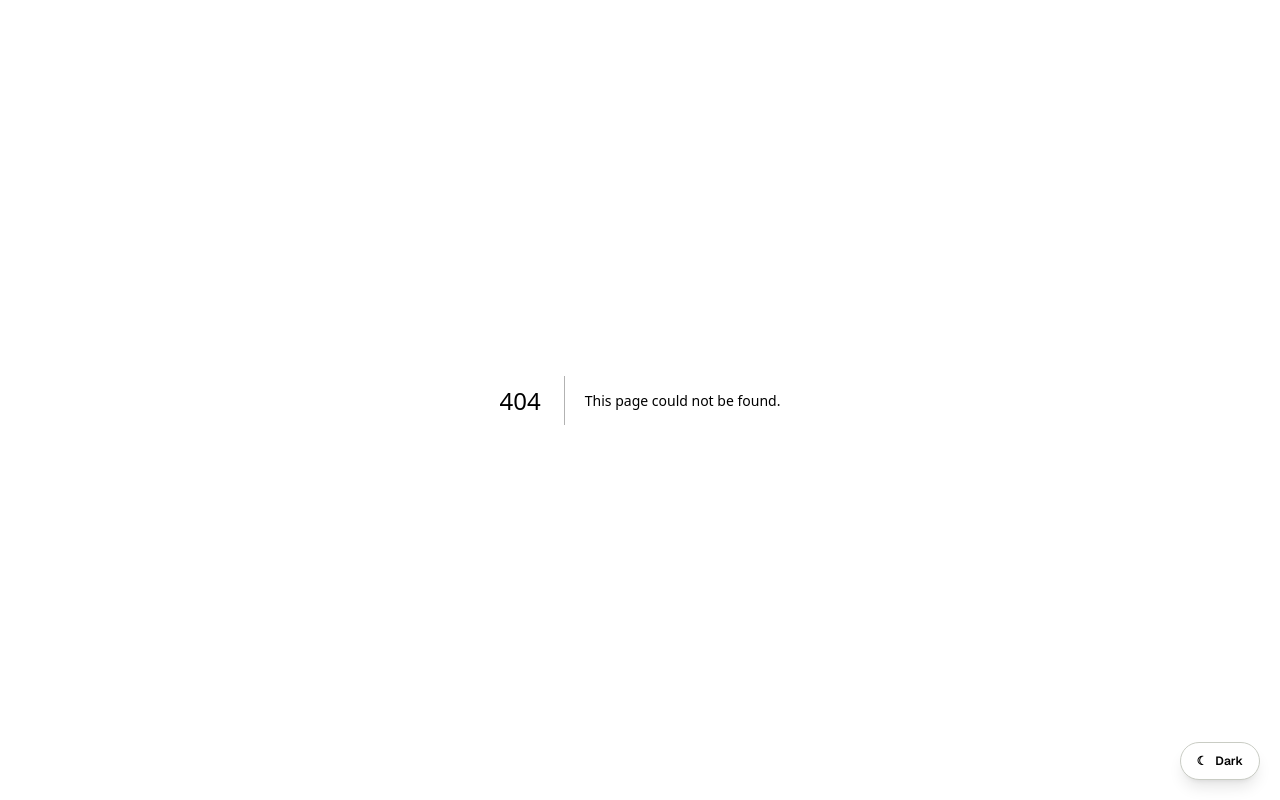
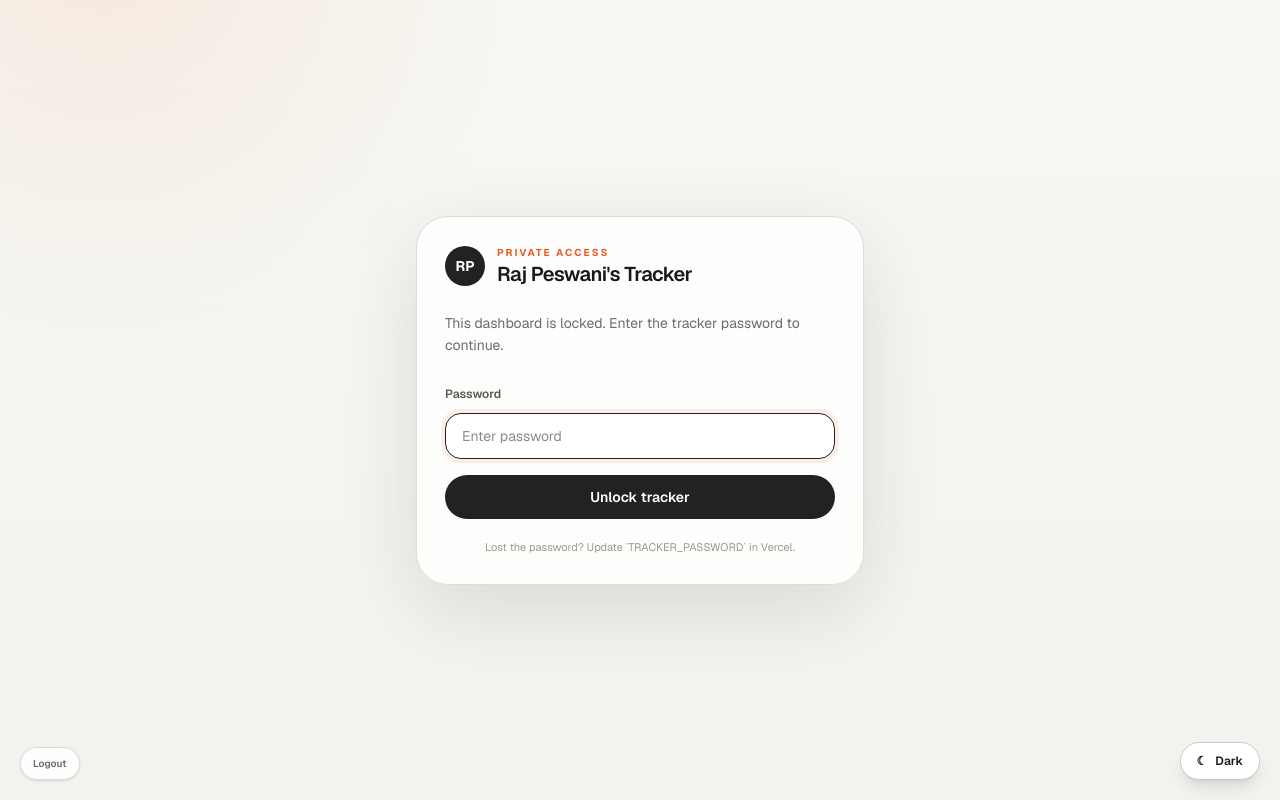
Before and after one commit to Raj-peswani/raj-peswani-tracker, a Next.js app: page /login in a window 1280 px wide. Before the commit this address had no page. Built offline with nearby package versions, Linux system fonts and the light colour scheme.

Commit message:
Add private password gate

```diff
--- /dev/null
+++ b/src/app/api/auth/login/route.ts
@@ -0,0 +1,32 @@
+import { cookies } from "next/headers";
+import { redirect } from "next/navigation";
+
+const cookieName = "raj-tracker-auth";
+
+function safeNext(value: FormDataEntryValue | null) {
+  const next = typeof value === "string" && value.startsWith("/") && !value.startsWith("//") ? value : "/";
+  return next.startsWith("/login") ? "/" : next;
+}
+
+export async function POST(request: Request) {
+  const formData = await request.formData();
+  const password = String(formData.get("password") ?? "");
+  const configuredPassword = process.env.TRACKER_PASSWORD?.trim();
+  const authToken = process.env.TRACKER_AUTH_TOKEN?.trim();
+  const next = safeNext(formData.get("next"));
+
+  if (!configuredPassword || !authToken || password !== configuredPassword) {
+    redirect(`/login?error=1&next=${encodeURIComponent(next)}`);
+  }
+
+  const cookieStore = await cookies();
+  cookieStore.set(cookieName, authToken, {
+    httpOnly: true,
+    sameSite: "lax",
+    secure: process.env.NODE_ENV === "production",
+    path: "/",
+    maxAge: 60 * 60 * 24 * 14,
+  });
+
+  redirect(next);
+}
--- /dev/null
+++ b/src/app/api/auth/logout/route.ts
@@ -0,0 +1,10 @@
+import { cookies } from "next/headers";
+import { redirect } from "next/navigation";
+
+const cookieName = "raj-tracker-auth";
+
+export async function GET() {
+  const cookieStore = await cookies();
+  cookieStore.delete(cookieName);
+  redirect("/login");
+}
--- a/src/app/layout.tsx
+++ b/src/app/layout.tsx
@@ -30,7 +30,7 @@ export default function RootLayout({
       className={`${geistSans.variable} ${geistMono.variable} h-full antialiased`}
     >
       <head><script dangerouslySetInnerHTML={{ __html: `let saved='';try{saved=localStorage.getItem('raj-tracker-theme')||''}catch{}if(!saved){saved=(document.cookie.match(/(?:^|; )raj-tracker-theme=(dark|light)/)||[])[1]||''}const dark=saved?saved==='dark':matchMedia('(prefers-color-scheme: dark)').matches;document.documentElement.classList.toggle('dark',dark)` }} /></head>
-      <body className="min-h-full flex flex-col">{children}<ThemeToggle /></body>
+      <body className="min-h-full flex flex-col">{children}<a href="/api/auth/logout" className="fixed bottom-5 left-5 z-[60] rounded-full border border-[#d9dbd4] bg-white/90 px-3 py-2 text-[10px] font-semibold text-[#666c63] shadow-sm backdrop-blur transition hover:text-[#e85d24] dark:border-[#394037] dark:bg-[#1b1f19]/90">Logout</a><ThemeToggle /></body>
     </html>
   );
 }
--- /dev/null
+++ b/src/app/login/page.tsx
@@ -0,0 +1,54 @@
+import Link from "next/link";
+
+export const metadata = {
+  title: "Login | Raj Peswani's Tracker",
+};
+
+export default async function LoginPage({ searchParams }: { searchParams: Promise<{ error?: string; next?: string }> }) {
+  const params = await searchParams;
+  const next = params.next?.startsWith("/") ? params.next : "/";
+  const hasError = params.error === "1";
+
+  return (
+    <main className="grid min-h-screen place-items-center px-5 py-12">
+      <section className="w-full max-w-md rounded-[2rem] border border-[#daddd4] bg-white/80 p-7 shadow-[0_24px_80px_rgba(31,35,29,0.12)] backdrop-blur">
+        <div className="flex items-center gap-3">
+          <span className="grid h-10 w-10 place-items-center rounded-full bg-[#20231f] text-sm font-bold text-white">RP</span>
+          <div>
+            <p className="text-[10px] font-bold uppercase tracking-[0.2em] text-[#e85d24]">Private access</p>
+            <h1 className="text-xl font-semibold tracking-[-0.03em]">Raj Peswani&apos;s Tracker</h1>
+          </div>
+        </div>
+
+        <p className="mt-6 text-sm leading-relaxed text-[#686e65]">
+          This dashboard is locked. Enter the tracker password to continue.
+        </p>
+
+        <form action="/api/auth/login" method="post" className="mt-6 space-y-4">
+          <input type="hidden" name="next" value={next} />
+          <label className="block">
+            <span className="text-xs font-semibold text-[#555b52]">Password</span>
+            <input
+              name="password"
+              type="password"
+              required
+              autoFocus
+              autoComplete="current-password"
+              className="mt-2 w-full rounded-2xl border border-[#cfd2ca] bg-white px-4 py-3 text-sm outline-none transition focus:border-[#20231f] focus:ring-4 focus:ring-[#e85d24]/10"
+              placeholder="Enter password"
+            />
+          </label>
+          {hasError && <p className="rounded-2xl border border-[#e8c9c3] bg-[#faeae7] p-3 text-xs text-[#8b382d]">Wrong password. Try again.</p>}
+          <button type="submit" className="w-full rounded-full bg-[#20231f] px-5 py-3 text-sm font-semibold text-white transition hover:bg-[#e85d24]">
+            Unlock tracker
+          </button>
+        </form>
+
+        <p className="mt-5 text-center text-[11px] text-[#969b92]">
+          Lost the password? Update `TRACKER_PASSWORD` in Vercel.
+        </p>
+        <Link href="/" className="sr-only">Back to tracker</Link>
+      </section>
+    </main>
+  );
+}
--- /dev/null
+++ b/src/proxy.ts
@@ -0,0 +1,37 @@
+import { NextResponse, type NextRequest } from "next/server";
+
+const cookieName = "raj-tracker-auth";
+
+function isPublicPath(pathname: string) {
+  return (
+    pathname === "/login" ||
+    pathname.startsWith("/api/auth/") ||
+    pathname.startsWith("/_next/") ||
+    pathname === "/favicon.ico" ||
+    pathname.startsWith("/images/") ||
+    pathname.startsWith("/icons/")
+  );
+}
+
+export function proxy(request: NextRequest) {
+  const authToken = process.env.TRACKER_AUTH_TOKEN?.trim();
+  const lockEnabled = Boolean(process.env.TRACKER_PASSWORD?.trim() && authToken);
+  const { pathname, search } = request.nextUrl;
+
+  if (!lockEnabled || isPublicPath(pathname)) {
+    return NextResponse.next();
+  }
+
+  const cookieValue = request.cookies.get(cookieName)?.value;
+  if (cookieValue === authToken) {
+    return NextResponse.next();
+  }
+
+  const loginUrl = new URL("/login", request.url);
+  loginUrl.searchParams.set("next", `${pathname}${search}`);
+  return NextResponse.redirect(loginUrl);
+}
+
+export const config = {
+  matcher: ["/((?!.*\\..*).*)", "/api/:path*"],
+};
```
